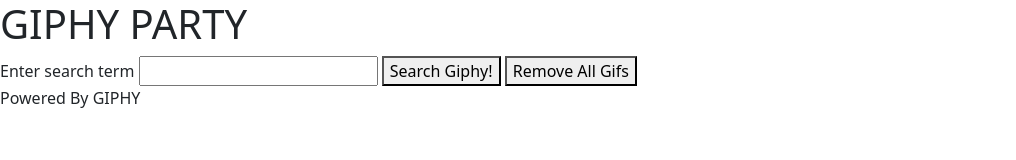
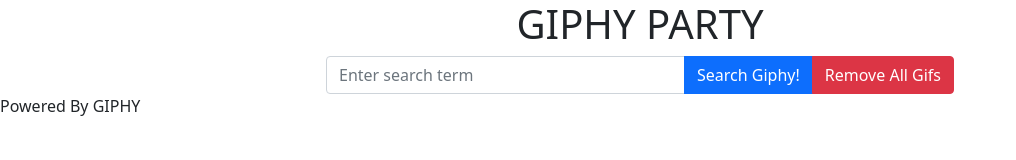
Before and after one commit to JohnFlorkey/14_3_AJAXGiphyParty, a plain HTML site: page index.html in a window 1280 px wide. Shown: the whole page, without its empty margins (0-1016 px from the left). Drawn offline with nearby package versions, Linux system fonts and the light colour scheme.

Commit message:
styled form

```diff
--- a/index.html
+++ b/index.html
@@ -8,16 +8,19 @@
 </head>
 
 <body>
-  <h1>GIPHY PARTY</h1>
-  <form action="" method="get">
-    <label for="searchTerm">Enter search term</label>
-    <input type="text" name="searchTerm" id="searchTerm">
-    <button id="btnSearch">Search Giphy!</button>
-    <button id="btnRemoveGifs">Remove All Gifs</button>
-  </form>
-  <div id="userGifs">
+  <h1 class="text-center">GIPHY PARTY</h1>
+  <div class="row justify-content-center">
+    <!-- <label for="searchTerm" class="col-2 col-form-label">Enter search term</label> -->
+    <div class="col-6">
+    <div class="input-group">
+      <input type="text" name="searchTerm" class="form-control" id="searchTerm" placeholder="Enter search term">
+      <button class="btn btn-primary" id="btnSearch">Search Giphy!</button>
+      <button class="btn btn-danger" id="btnRemoveGifs">Remove All Gifs</button>
+    </div>
+  </div>
+  </div>
 
-  </div>
+  <div id="userGifs"></div>
   <div class="footer">Powered By GIPHY</div>
 <script src="https://code.jquery.com/jquery-3.2.1.js"></script>
 <script src="https://cdn.jsdelivr.net/npm/bootstrap@5.0.0-beta1/dist/js/bootstrap.bundle.min.js" integrity="sha384-ygbV9kiqUc6oa4msXn9868pTtWMgiQaeYH7/t7LECLbyPA2x65Kgf80OJFdroafW" crossorigin="anonymous"></script>
```
